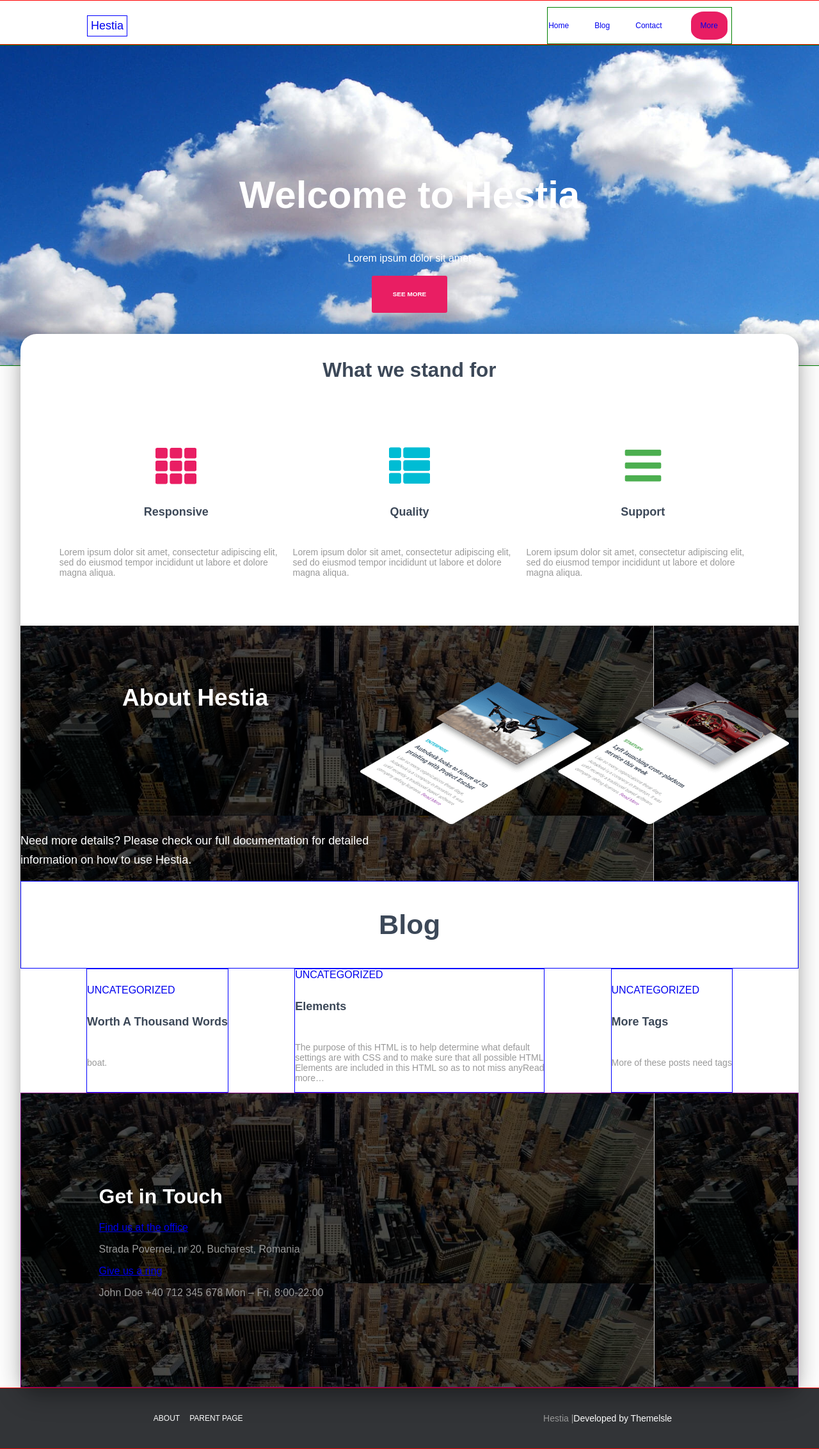
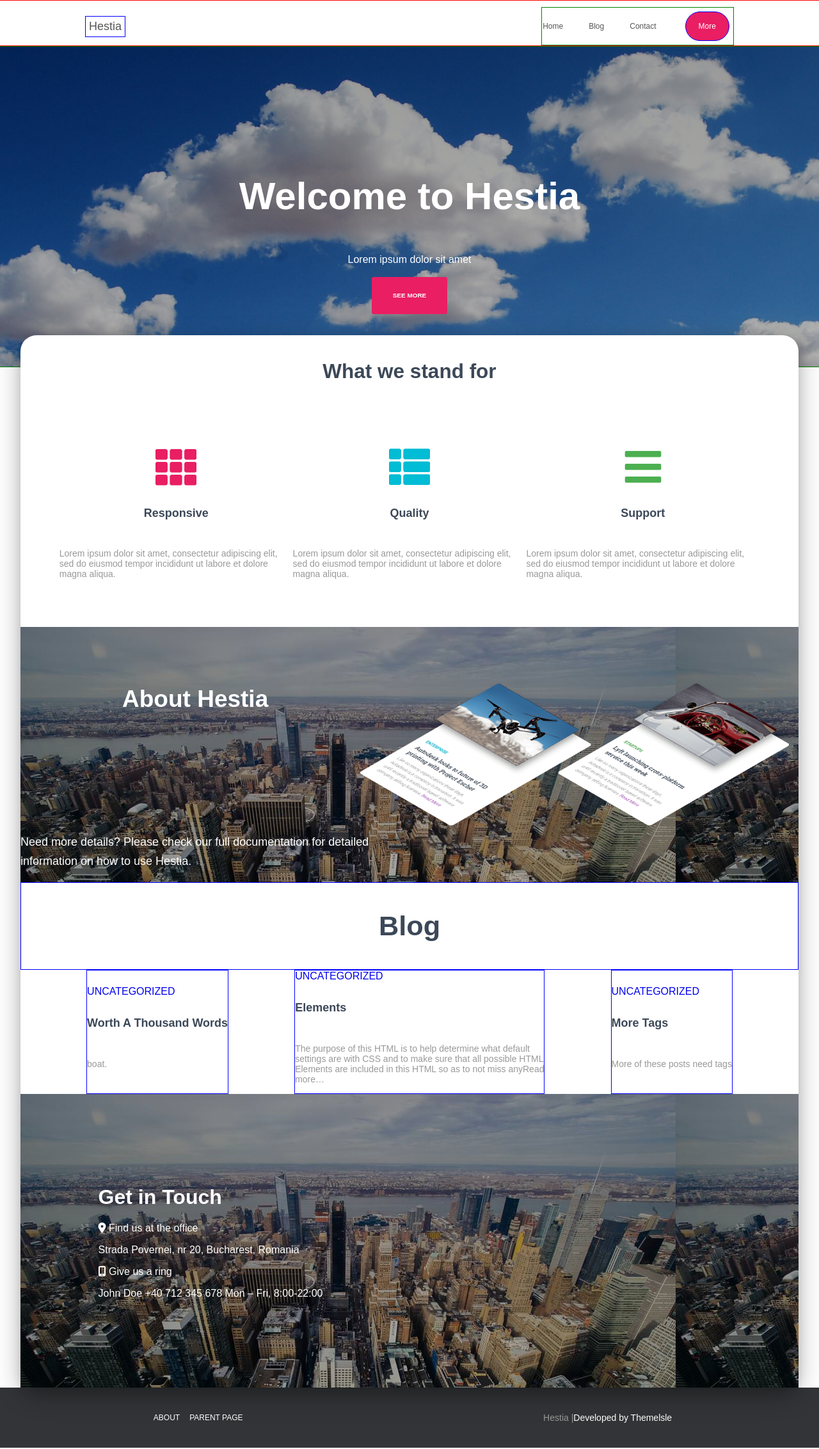
Before and after one commit to eslip96/Front-end-1st-capstone, a plain HTML site: page index.html in a window 1280 px wide. Shown: the top 2265 px of the page at 64% size. Drawn offline with Linux system fonts and the light colour scheme.

Commit message:
finnish more styling

```diff
--- a/index.html
+++ b/index.html
@@ -6,6 +6,11 @@
     <meta name="viewport" content="width=device-width, initial-scale=1.0" />
     <title>1stCAPSTONE</title>
   </head>
+  <script
+    src="https://kit.fontawesome.com/ef39a3e865.js"
+    crossorigin="anonymous"
+  ></script>
+
   <link rel="stylesheet" href="/styles/common/all-bodys/all-main-bodys.css" />
   <link href="styles/main-style/home-page/home-page.css" rel="stylesheet" />
   <body>
@@ -120,11 +125,21 @@
               <h1>Get in Touch</h1>
             </div>
             <div class="in-touch1">
-              <div><a href="#">Find us at the office</a></div>
+              <div>
+                <a href="#"
+                  ><i class="fa-solid fa-location-dot"></i> Find us at the
+                  office</a
+                >
+              </div>
               <p>Strada Povernei, nr 20, Bucharest, Romania</p>
             </div>
             <div class="in-touch2">
-              <div><a href="#">Give us a ring</a></div>
+              <div>
+                <a href="#"
+                  ><i class="fa-solid fa-mobile-screen-button"></i> Give us a
+                  ring</a
+                >
+              </div>
               <p>John Doe +40 712 345 678 Mon – Fri, 8:00-22:00</p>
             </div>
           </div>
--- a/styles/main-style/home-page/home-page.scss
+++ b/styles/main-style/home-page/home-page.scss
@@ -16,7 +16,7 @@
     // color: #555555;
     & a {
       text-decoration: none;
-      // color: #555555;
+      color: #555555;
     }
 
     .left-nav {
@@ -29,6 +29,10 @@
       margin-right: 15%;
       color: black;
       font-size: 18px;
+
+      // .left-nav:hover {
+
+      // }
     }
     .right-nav {
       display: flex;
@@ -47,10 +51,22 @@
         border: none;
         background-color: #e91e63;
         color: #ffffff;
-        padding: 15px;
+        padding-top: 15px;
+        padding-bottom: 15px;
+        padding-right: 20px;
+        padding-left: 20px;
         margin: 5px;
-        border-radius: 35%;
+        border-radius: 25px;
         text-align: center;
+        border: 1px solid blue;
+
+        &:hover {
+          box-shadow: -32px 75px 77px -9px rgba(20, 19, 20, 1);
+        }
+
+        a {
+          color: white;
+        }
       }
     }
   }
@@ -61,11 +77,11 @@
     width: 100%;
     height: 500px;
     border: 1px solid green;
-    background-image: url("/images/clouds.jpg");
+    // background-image: url("/images/clouds.jpg");
     background-size: cover;
     background-repeat: no-repeat;
-    background-blend-mode: darken;
-
+    background-image: linear-gradient(rgba(0, 0, 0, 0.4), rgba(0, 0, 0, 0.3)),
+      url("/images/clouds.jpg");
     .main-page-title {
       display: flex;
       // border: 1px solid red;
@@ -164,7 +180,8 @@
       width: 100%;
       height: 100%;
       // border: green 1px solid;
-      background-image: url("/images/city-skyline-main-page.png");
+      background-image: linear-gradient(rgba(0, 0, 0, 0.4), rgba(0, 0, 0, 0.3)),
+        url("/images/city-sky-scrapper.jpeg");
 
       .about-words {
         display: flex;
@@ -260,20 +277,34 @@
 
     .pre-footer-bottom-wrapper {
       display: flex;
-      border: 1px solid purple;
+      // border: 1px solid purple;
       padding: 10%;
       color: #ffffff;
-      background-image: url(/images/city-skyline-main-page.png);
+      background-image: linear-gradient(rgba(0, 0, 0, 0.4), rgba(0, 0, 0, 0.3)),
+        url("/images/city-sky-scrapper.jpeg");
+
+      a {
+        text-decoration: none;
+        color: #ffffff;
+      }
+
+      p {
+        color: #ffffff;
+      }
 
       .get-in-touch-header {
         display: flex;
+
+        .in-touch1 {
+          text-decoration: none;
+        }
       }
     }
   }
 
   .footer-wrapper {
     display: flex;
-    border: 1px solid red;
+    // border: 1px solid red;
     background-color: #323437;
     color: #999999;
     text-decoration: none;
@@ -303,7 +334,7 @@
       display: flex;
       justify-content: flex-end;
       align-items: flex-end;
-      color: 1px solid yellow;
+      // color: 1px solid yellow;
       font-size: 14px;
     }
   }
```
Also changed, not shown: images/city-sky-scrapper.jpeg (added), images/city-skyline-main-page.png (deleted), styles/contact-page/contact.scss (added), styles/footer/footer.css (renamed from styles/common/footer/footer.css), styles/footer/footer.scss (added), styles/header/header.css (renamed from styles/common/header/header.css), styles/header/header.scss (added), styles/main-style/home-page/home-page.css, styles/main.scss (added), 5 other files.
